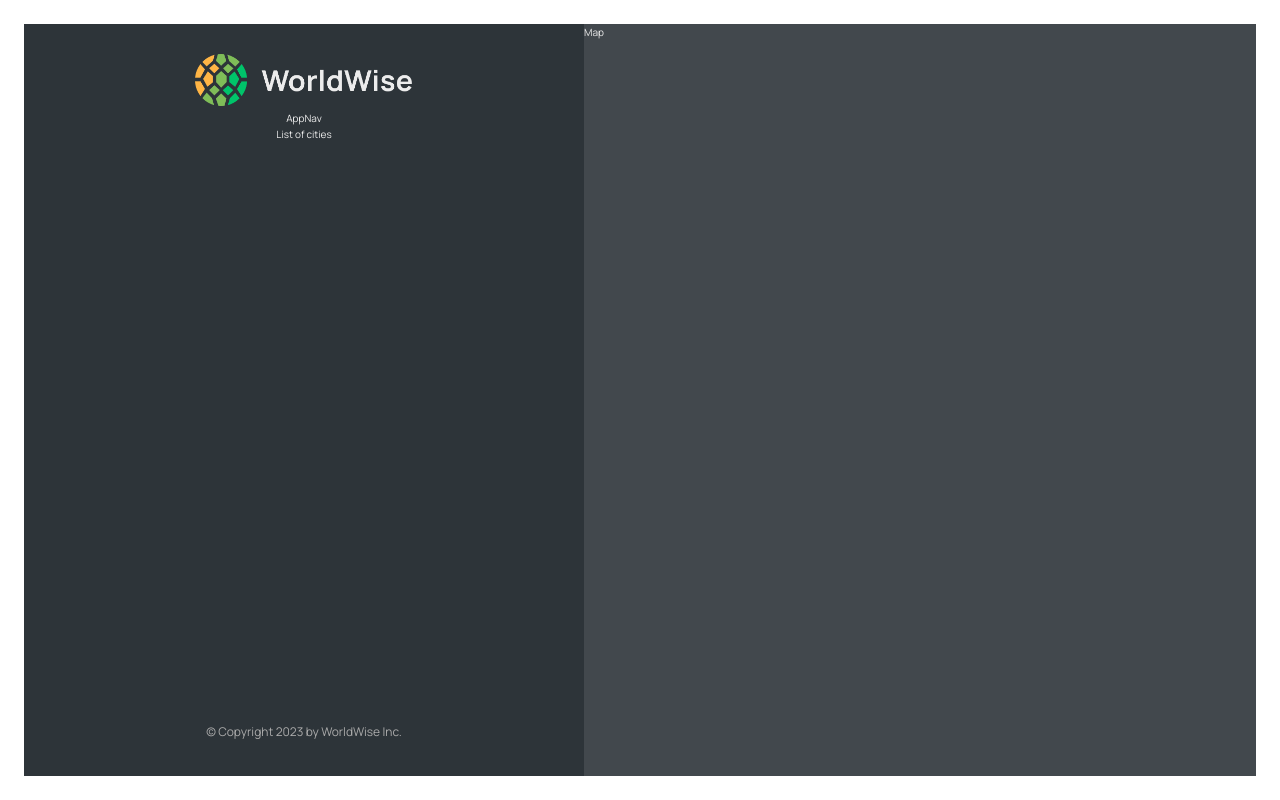
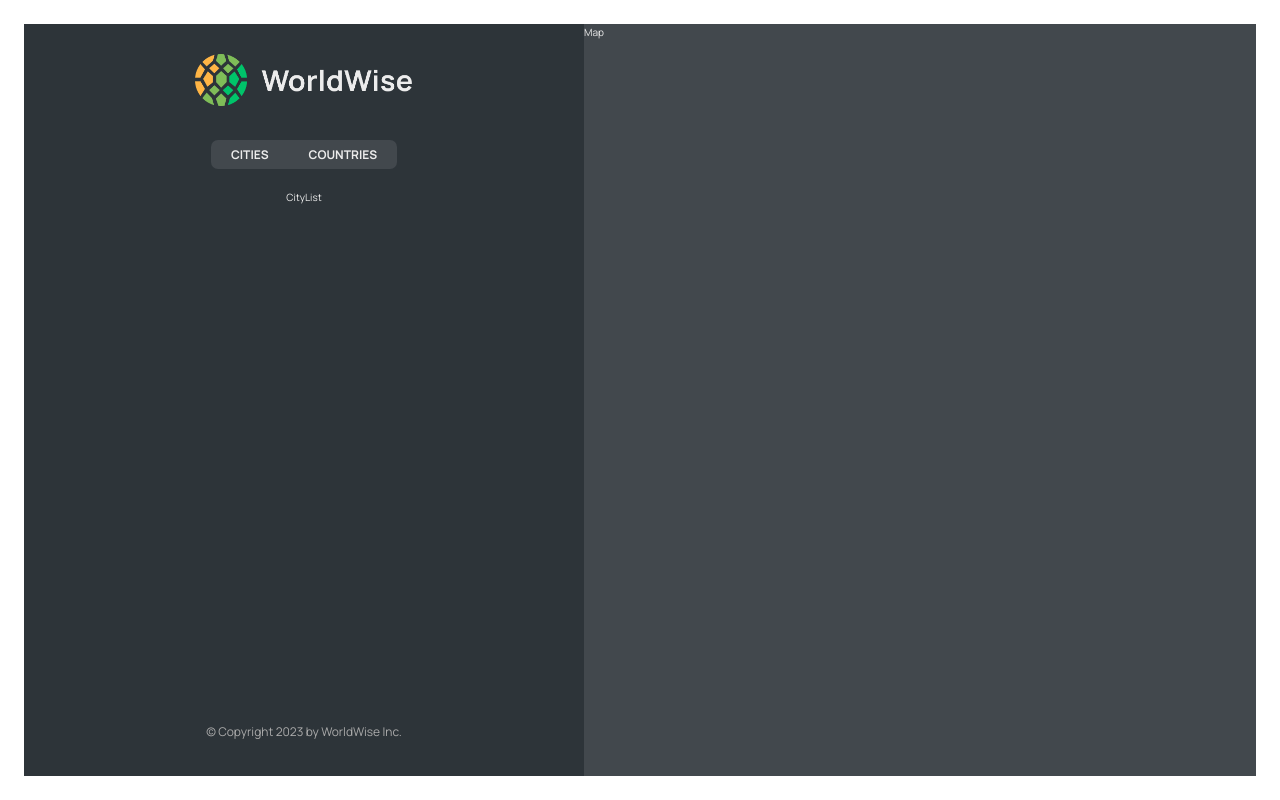
Before and after one commit to aniketicloud/react-routerv6-leaflet-worldwise, a React (Vite) app: page /app in a window 1280 px wide. Built offline with nearby package versions, Linux system fonts and the light colour scheme.

Commit message:
nested routes and index route

```diff
--- a/src/App.tsx
+++ b/src/App.tsx
@@ -10,11 +10,16 @@
   return (
     <BrowserRouter>
       <Routes>
-        <Route path="/" element={<Homepage />} />
+        <Route index element={<Homepage />} />
         <Route path="product" element={<Product />} />
         <Route path="pricing" element={<Pricing />} />
         <Route path="login" element={<Login />} />
-        <Route path="app" element={<AppLayout />} />
+        <Route path="app" element={<AppLayout />}>
+          <Route index element={<p>CityList</p>} />
+          <Route path="cities" element={<p>CityList</p>} />
+          <Route path="countries" element={<p>Countires</p>} />
+          <Route path="form" element={<p>Form</p>} />
+        </Route>
         <Route path="*" element={<PageNotFound />} />
       </Routes>
     </BrowserRouter>
--- a/src/components/AppNav.tsx
+++ b/src/components/AppNav.tsx
@@ -1,7 +1,17 @@
-
+import { NavLink } from "react-router-dom";
+import styles from "./AppNav.module.css";
 
 export const AppNav = () => {
   return (
-    <nav>AppNav</nav>
-  )
-}
+    <nav className={styles.nav}>
+      <ul>
+        <li>
+          <NavLink to="cities">Cities</NavLink>
+        </li>
+        <li>
+          <NavLink to="countries">Countries</NavLink>
+        </li>
+      </ul>
+    </nav>
+  );
+};
--- a/src/components/SideBar.tsx
+++ b/src/components/SideBar.tsx
@@ -1,3 +1,4 @@
+import { Outlet } from "react-router-dom";
 import { AppNav } from "./AppNav";
 import Footer from "./Footer";
 import { Logo } from "./Logo";
@@ -10,9 +11,7 @@
   <div className={styles.sidebar}>
     <Logo />
     <AppNav />
-
-    <p>List of cities</p>
-
+    <Outlet />
     <Footer />
   </div>
 );
```
